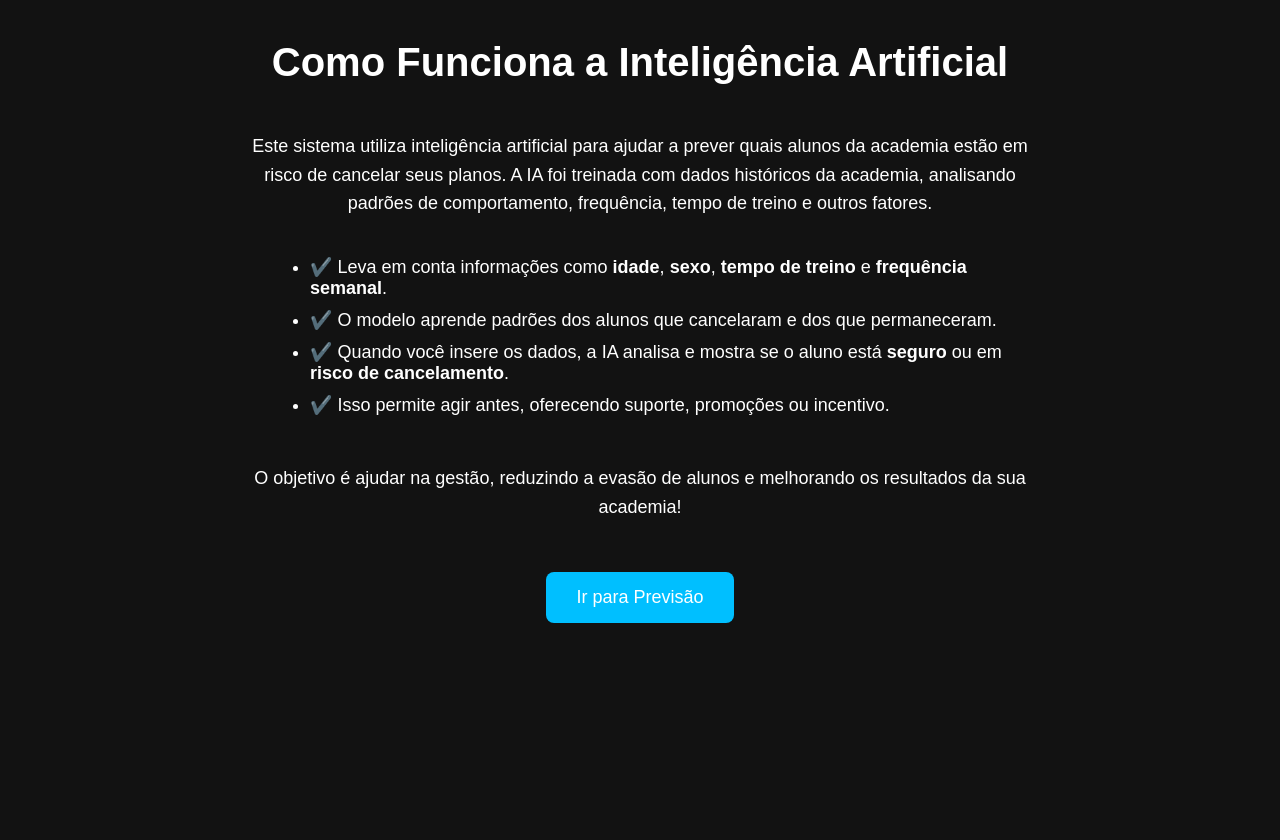
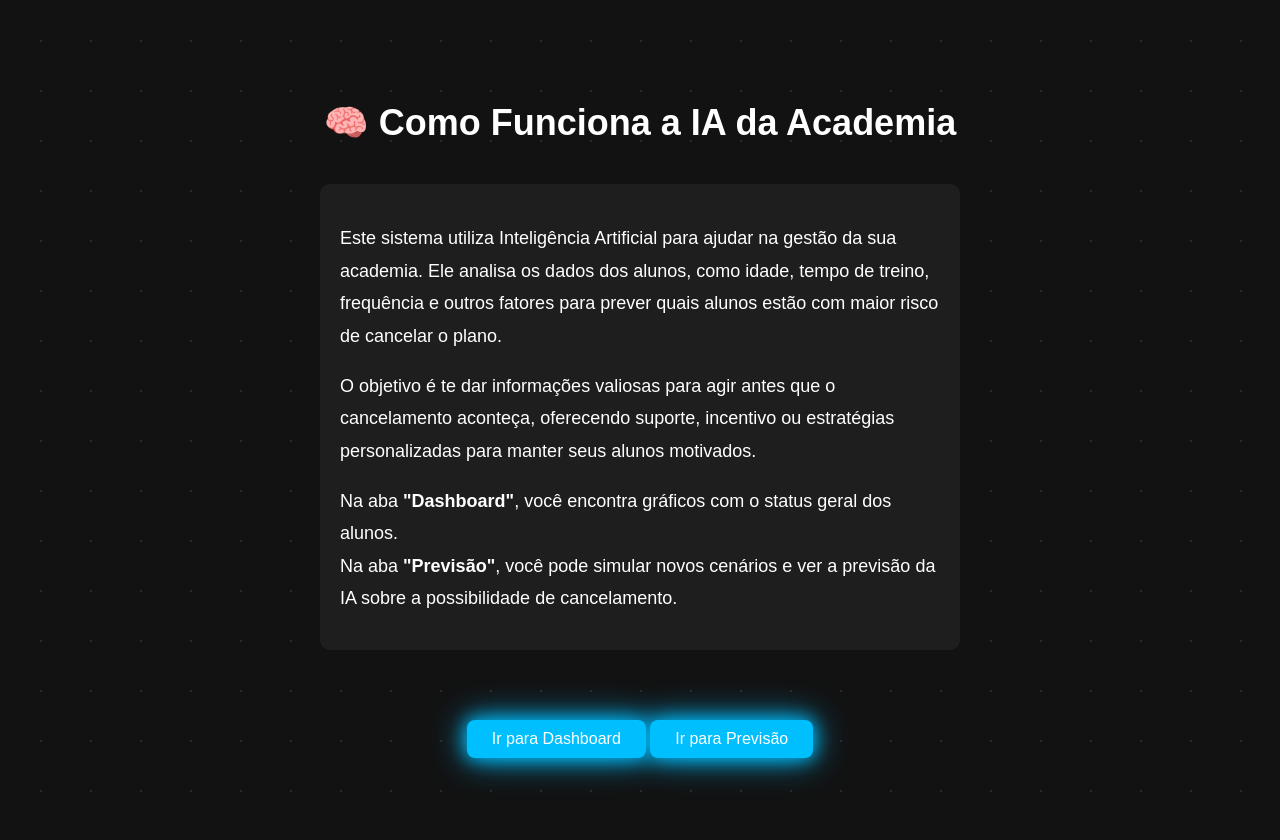
Before and after one commit to Wellington-v/projeto_final_academia_ia, a Flask app: page /explicacao in a window 1280 px wide. Before the commit the page ends 623 px from the top, so only its background shows below. Run offline with Flask 3, Linux system fonts and the light colour scheme; parts of the project's set-up code (start-up, migrations or seed data) failed here and were passed over.

Commit message:
Atualizando site com animações e melhorias

```diff
--- /dev/null
+++ b/static/css/style.css
@@ -0,0 +1,268 @@
+body {
+    background-color: #121212;
+    color: white;
+    font-family: Arial, sans-serif;
+    margin: 0;
+    padding: 0;
+}
+
+header {
+    background-color: #1f1f1f;
+    padding: 20px;
+    text-align: center;
+    box-shadow: 0 2px 4px rgba(0,0,0,0.5);
+}
+
+h1 {
+    margin: 0;
+}
+
+.container {
+    max-width: 1200px;
+    margin: 40px auto;
+    background-color: #1e1e1e;
+    padding: 20px;
+    border-radius: 10px;
+}
+
+table {
+    width: 100%;
+    border-collapse: collapse;
+    margin-top: 20px;
+}
+
+th, td {
+    padding: 12px;
+    border: 1px solid #333;
+    text-align: center;
+}
+
+th {
+    background-color: #00bfff;
+}
+u
+.button {
+    background-color: #00bfff;
+    color: white;
+    padding: 10px 20px;
+    text-decoration: none;
+    border-radius: 8px;
+    display: inline-block;
+    margin: 10px;
+}
+
+.button:hover {
+    background-color: #008fc1;
+}
+   body {
+       background-color: #121212;
+       color: white;
+       font-family: Arial, sans-serif;
+       margin: 0;
+       padding: 0;
+       display: flex;
+       flex-direction: column;
+       align-items: center;
+       justify-content: center;
+       min-height: 100vh;
+       text-align: center;
+   }
+
+   h1 {
+       font-size: 40px;
+       margin-bottom: 20px;
+   }
+
+   p {
+       font-size: 18px;
+       max-width: 600px;
+       margin-bottom: 30px;
+       line-height: 1.6;
+   }
+
+   .botao {
+       background-color: #00bfff;
+       color: white;
+       padding: 15px 30px;
+       text-decoration: none;
+       border-radius: 8px;
+       font-size: 18px;
+       transition: background-color 0.3s;
+   }
+
+   .botao:hover {
+       background-color: #008fc1;
+   }
+
+        body {
+    background-color: #121212;
+    color: white;
+    font-family: Arial, sans-serif;
+    margin: 0;
+    padding: 20px;
+    text-align: center;
+}
+
+h1 {
+    margin-top: 20px;
+    font-size: 36px;
+}
+
+h2 {
+    margin-top: 20px;
+    font-size: 28px;
+}
+
+.tabela-container {
+    overflow-x: auto;
+    margin-top: 20px;
+}
+
+table {
+    width: 90%;
+    max-width: 1000px;
+    margin: 0 auto;
+    border-collapse: collapse;
+    background-color: #1e1e1e;
+}
+
+th, td {
+    padding: 10px;
+    border: 1px solid #333;
+}
+
+th {
+    background-color: #00bfff;
+}
+
+.chart-container {
+    width: 90%;
+    max-width: 800px;
+    margin: 40px auto;
+    background-color: #1e1e1e;
+    padding: 20px;
+    border-radius: 10px;
+}
+
+.botao {
+    background-color: #00bfff;
+    color: white;
+    padding: 10px 25px;
+    text-decoration: none;
+    border-radius: 8px;
+    font-size: 16px;
+    margin-top: 20px;
+    display: inline-block;
+    transition: background-color 0.3s;
+}
+
+.botao:hover {
+    background-color: #008fc1;
+}
+
+.texto-container {
+    max-width: 800px;
+    margin: 30px auto;
+    background-color: #1e1e1e;
+    padding: 20px;
+    border-radius: 10px;
+    text-align: left;
+}
+
+.texto-container p {
+    line-height: 1.8;
+    margin-bottom: 15px;
+    font-size: 18px;
+}
+
+.botoes-container {
+    margin-top: 30px;
+}
+
+/* 🌌 Fundo animado com brilhos */
+body {
+    background-color: #121212;
+    color: white;
+    font-family: Arial, sans-serif;
+    margin: 0;
+    padding: 20px;
+    text-align: center;
+    overflow: hidden;
+}
+
+/* ✨ Estrelas animadas no fundo */
+body::before {
+    content: "";
+    position: fixed;
+    top: 0;
+    left: 0;
+    width: 100%;
+    height: 100%;
+    background: radial-gradient(white 1px, transparent 1px) repeat;
+    background-size: 50px 50px;
+    animation: fundoBrilho 5s linear infinite;
+    opacity: 0.1;
+    z-index: -1;
+}
+
+@keyframes fundoBrilho {
+    from {
+        background-position: 0 0;
+    }
+    to {
+        background-position: 50px 50px;
+    }
+}
+
+/* ✨ Títulos que aparecem magicamente */
+h1, h2 {
+    animation: aparecer 1.2s ease;
+}
+
+@keyframes aparecer {
+    from {
+        opacity: 0;
+        transform: translateY(30px);
+    }
+    to {
+        opacity: 1;
+        transform: translateY(0);
+    }
+}
+
+/* 🔥 Botão neon pulsando */
+.botao {
+    background-color: #00bfff;
+    color: white;
+    padding: 10px 25px;
+    border-radius: 8px;
+    font-size: 16px;
+    margin-top: 20px;
+    display: inline-block;
+    text-decoration: none;
+    transition: background-color 0.3s, transform 0.3s;
+    box-shadow: 0 0 10px #00bfff, 0 0 20px #00bfff;
+    animation: pulse 2s infinite;
+}
+
+@keyframes pulse {
+    0% {
+        box-shadow: 0 0 5px #00bfff;
+    }
+    50% {
+        box-shadow: 0 0 20px #00bfff, 0 0 40px #00bfff;
+    }
+    100% {
+        box-shadow: 0 0 5px #00bfff;
+    }
+}
+
+/* ✨ Blocos com fade e glow */
+.texto-container, .tabela-container, .chart-container {
+    background-color: #1e1e1e;
+    padding: 20px;
+    border-radius: 10px;
+    margin: 20px auto;
+    max-width: 900px;
+    animation: aparecer 1.5s ease;
+}
--- a/templates/explicacao.html
+++ b/templates/explicacao.html
@@ -3,80 +3,37 @@
 <head>
     <meta charset="UTF-8">
     <meta name="viewport" content="width=device-width, initial-scale=1.0">
-    <title>Como Funciona a IA - Academia</title>
-    <style>
-        body {
-            background-color: #121212;
-            color: white;
-            font-family: Arial, sans-serif;
-            margin: 0;
-            padding: 0;
-            display: flex;
-            flex-direction: column;
-            align-items: center;
-            min-height: 100vh;
-            text-align: center;
-        }
+    <title>Como Funciona a IA - Academia Força Local</title>
 
-        h1 {
-            font-size: 40px;
-            margin-top: 40px;
-        }
+    <!-- Link pro CSS -->
+    <link rel="stylesheet" href="{{ url_for('static', filename='css/style.css') }}">
+</head>
 
-        p {
-            max-width: 800px;
-            margin: 20px;
-            font-size: 18px;
-            line-height: 1.6;
-        }
-
-        ul {
-            text-align: left;
-            max-width: 700px;
-            font-size: 18px;
-        }
-
-        li {
-            margin-bottom: 10px;
-        }
-
-        .botao {
-            background-color: #00bfff;
-            color: white;
-            padding: 15px 30px;
-            text-decoration: none;
-            border-radius: 8px;
-            font-size: 18px;
-            margin-top: 30px;
-            transition: background-color 0.3s;
-        }
-
-        .botao:hover {
-            background-color: #008fc1;
-        }
-    </style>
-</head>
 <body>
 
-    <h1>Como Funciona a Inteligência Artificial</h1>
+    <h1>🧠 Como Funciona a IA da Academia</h1>
 
-    <p>
-        Este sistema utiliza inteligência artificial para ajudar a prever quais alunos da academia estão em risco de cancelar seus planos.
-        A IA foi treinada com dados históricos da academia, analisando padrões de comportamento, frequência, tempo de treino e outros fatores.
-    </p>
+    <div class="texto-container">
+        <p>
+            Este sistema utiliza Inteligência Artificial para ajudar na gestão da sua academia.
+            Ele analisa os dados dos alunos, como idade, tempo de treino, frequência e outros fatores
+            para prever quais alunos estão com maior risco de cancelar o plano.
+        </p>
+        <p>
+            O objetivo é te dar informações valiosas para agir antes que o cancelamento aconteça,
+            oferecendo suporte, incentivo ou estratégias personalizadas para manter seus alunos motivados.
+        </p>
+        <p>
+            Na aba <strong>"Dashboard"</strong>, você encontra gráficos com o status geral dos alunos.<br>
+            Na aba <strong>"Previsão"</strong>, você pode simular novos cenários e ver a previsão da IA
+            sobre a possibilidade de cancelamento.
+        </p>
+    </div>
 
-    <ul>
-        <li>✔️ Leva em conta informações como <b>idade</b>, <b>sexo</b>, <b>tempo de treino</b> e <b>frequência semanal</b>.</li>
-        <li>✔️ O modelo aprende padrões dos alunos que cancelaram e dos que permaneceram.</li>
-        <li>✔️ Quando você insere os dados, a IA analisa e mostra se o aluno está <b>seguro</b> ou em <b>risco de cancelamento</b>.</li>
-        <li>✔️ Isso permite agir antes, oferecendo suporte, promoções ou incentivo.</li>
-    </ul>
-
-    <p>
-        O objetivo é ajudar na gestão, reduzindo a evasão de alunos e melhorando os resultados da sua academia!
-    </p>
-
-    <a href="/previsao" class="botao">Ir para Previsão</a>
+    <div class="botoes-container">
+        <a href="/graficos" class="botao">Ir para Dashboard</a>
+        <a href="/previsao" class="botao">Ir para Previsão</a>
+    </div>
 
 </body>
 </html>
--- a/templates/index.html
+++ b/templates/index.html
@@ -9,8 +9,11 @@
     <script src="https://cdn.datatables.net/1.13.4/js/jquery.dataTables.min.js"></script>
     <script src="https://code.jquery.com/jquery-3.6.0.min.js"></script>
     <link rel="stylesheet" href="https://cdn.datatables.net/1.13.4/css/jquery.dataTables.min.css">
+
+    <link rel="stylesheet" href="{{ url_for('static', filename='css/style.css') }}">
+
 </head>
-<body class="bg-gray-900 text-white min-h-screen flex flex-col">
+<body class="bg-gray-900 text-white min-h-screen flex flex-col">Us
 
     <header class="bg-gray-800 p-6 shadow-md">
         <h1 class="text-3xl font-bold text-center">🔮 Previsão de Cancelamento</h1>
```
Also changed, not shown: templates/graficos.html (+6 -62 lines), templates/home.html (+3 -53 lines).
